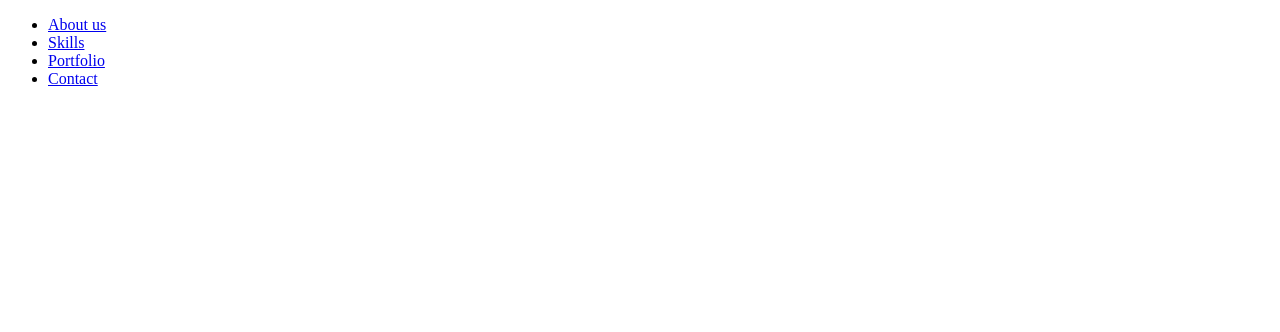
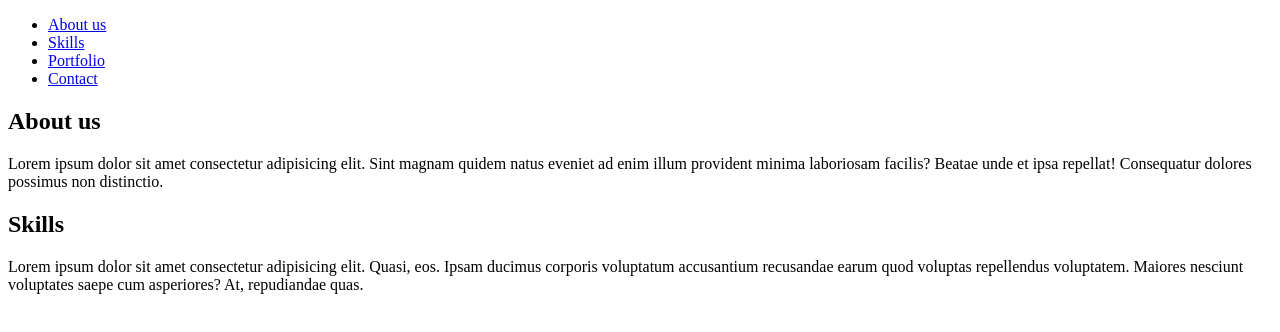
Before and after one commit to LukaszCiepichal/html-zadanie9, a plain HTML site: page index.html in a window 1280 px wide. Drawn offline with Linux system fonts and the light colour scheme.

Commit message:
dodanie sekcji about-us oraz skills

```diff
--- a/index.html
+++ b/index.html
@@ -16,6 +16,18 @@
     </ul>
 </nav>
 
+<section>
+    <header>
+            <h2>About us</h2>
+            <p>Lorem ipsum dolor sit amet consectetur adipisicing elit. Sint magnam quidem natus eveniet ad enim illum provident minima laboriosam facilis? Beatae unde et ipsa repellat! Consequatur dolores possimus non distinctio.</p>
+
+
+            <h2>Skills</h2>
+            <p>Lorem ipsum dolor sit amet consectetur adipisicing elit. Quasi, eos. Ipsam ducimus corporis voluptatum accusantium recusandae earum quod voluptas repellendus voluptatem. Maiores nesciunt voluptates saepe cum asperiores? At, repudiandae quas.</p>
+    </header>
+
+</section>
+
 
 
 </body>
```
